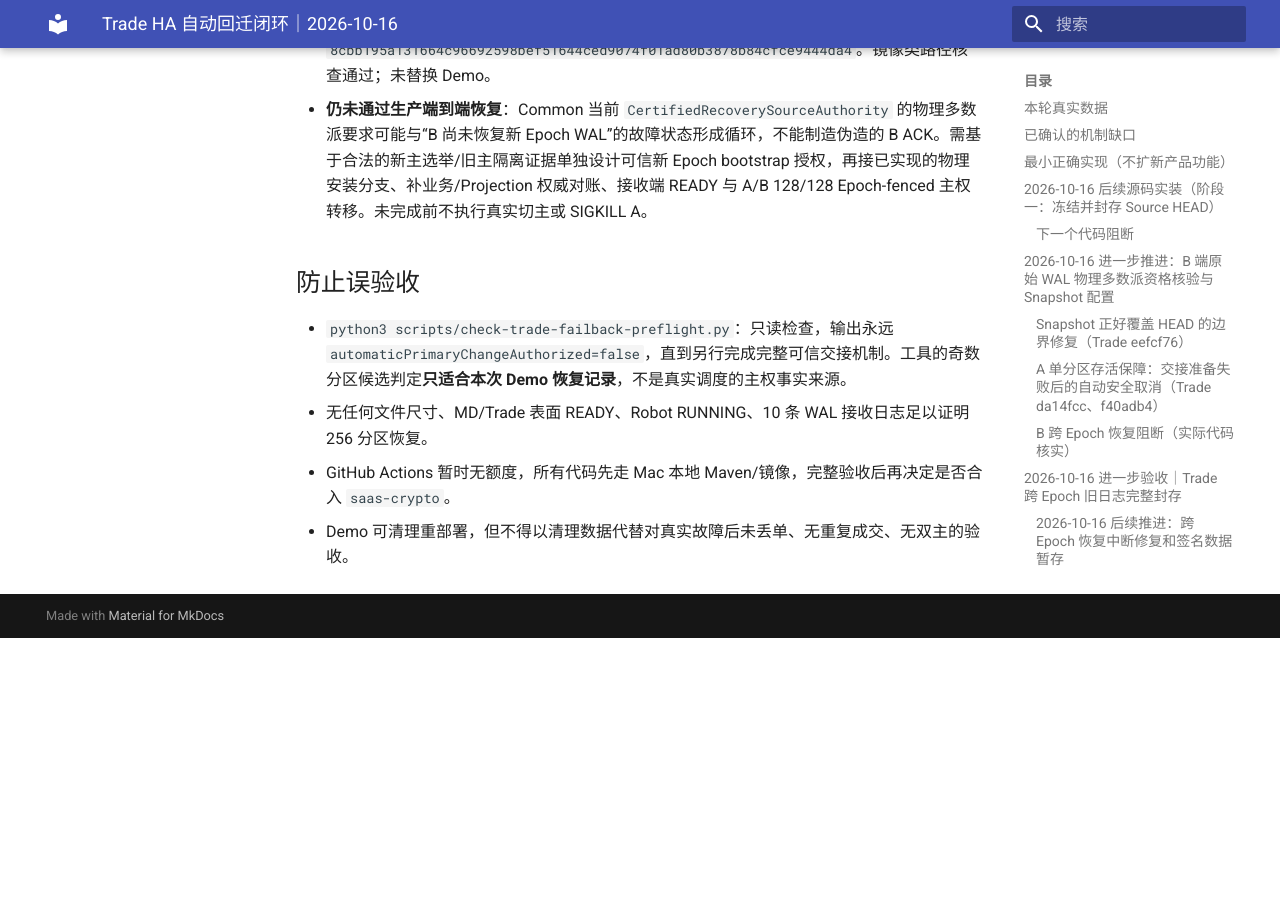
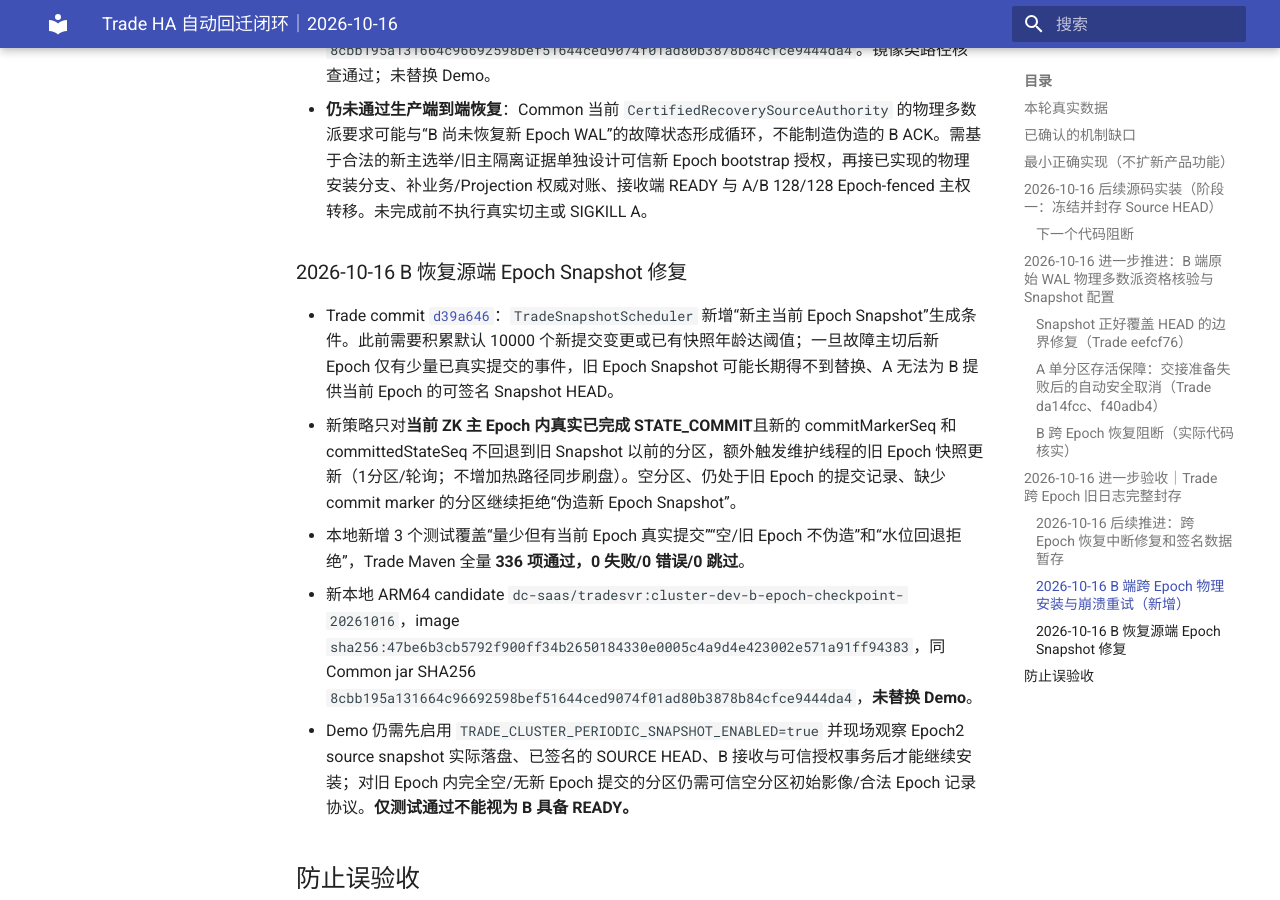
Before and after one commit to bliplink/dc-quant-deploy, an MkDocs documentation site: the page built from docs/TRADE_HA_AUTO_FAILBACK_CLOSURE_20261016.zh-CN.md, in a window 1280 px wide and 900 px high, scrolled down 7543 px. Built offline with MkDocs 1.6.1 and Material for MkDocs 9.7.7, drawn with Linux system fonts in a browser that asks for light colours; before the commit the page ends 8181 px from its top, so only the background shows below that.

Commit message:
docs(trade-ha): record source epoch snapshot readiness and B recovery status

```diff
--- a/docs/TRADE_HA_AUTO_FAILBACK_CLOSURE_20261016.zh-CN.md
+++ b/docs/TRADE_HA_AUTO_FAILBACK_CLOSURE_20261016.zh-CN.md
@@ -114,6 +114,15 @@
 - 新本地 ARM64 镜像 `dc-saas/tradesvr:cluster-dev-b-physical-install-20261016`，镜像 `sha256:671c3f68d1b6f311c0feb995a99f887da8d0d192ec8a6c064a7fa6f37bda90b9`，Common JAR SHA256 `8cbb195a131664c96692598bef51644ced9074f01ad80b3878b84cfce9444da4`。镜像类路径核查通过；未替换 Demo。
 - **仍未通过生产端到端恢复**：Common 当前 `CertifiedRecoverySourceAuthority` 的物理多数派要求可能与“B 尚未恢复新 Epoch WAL”的故障状态形成循环，不能制造伪造的 B ACK。需基于合法的新主选举/旧主隔离证据单独设计可信新 Epoch bootstrap 授权，再接已实现的物理安装分支、补业务/Projection 权威对账、接收端 READY 与 A/B 128/128 Epoch-fenced 主权转移。未完成前不执行真实切主或 SIGKILL A。
 
+
+### 2026-10-16 B 恢复源端 Epoch Snapshot 修复
+
+- Trade commit [`d39a646`](https://github.com/bliplink/com.app.dc.tradesvr/commit/d39a6464298c85cbe8525c6cdbfe5f6ae0a0cbf9)：`TradeSnapshotScheduler` 新增“新主当前 Epoch Snapshot”生成条件。此前需要积累默认 10000 个新提交变更或已有快照年龄达阈值；一旦故障主切后新 Epoch 仅有少量已真实提交的事件，旧 Epoch Snapshot 可能长期得不到替换、A 无法为 B 提供当前 Epoch 的可签名 Snapshot HEAD。
+- 新策略只对**当前 ZK 主 Epoch 内真实已完成 STATE_COMMIT**且新的 commitMarkerSeq 和 committedStateSeq 不回退到旧 Snapshot 以前的分区，额外触发维护线程的旧 Epoch 快照更新（1分区/轮询；不增加热路径同步刷盘）。空分区、仍处于旧 Epoch 的提交记录、缺少 commit marker 的分区继续拒绝“伪造新 Epoch Snapshot”。
+- 本地新增 3 个测试覆盖“量少但有当前 Epoch 真实提交”“空/旧 Epoch 不伪造”和“水位回退拒绝”，Trade Maven 全量 **336 项通过，0 失败/0 错误/0 跳过**。
+- 新本地 ARM64 candidate `dc-saas/tradesvr:cluster-dev-b-epoch-checkpoint-20261016`，image `sha256:47be6b3cb5792f900ff34b2650184330e0005c4a9d4e423002e571a91ff94383`，同 Common jar SHA256 `8cbb195a131664c96692598bef51644ced9074f01ad80b3878b84cfce9444da4`，**未替换 Demo**。
+- Demo 仍需先启用 `TRADE_CLUSTER_PERIODIC_SNAPSHOT_ENABLED=true` 并现场观察 Epoch2 source snapshot 实际落盘、已签名的 SOURCE HEAD、B 接收与可信授权事务后才能继续安装；对旧 Epoch 内完全空/无新 Epoch 提交的分区仍需可信空分区初始影像/合法 Epoch 记录协议。**仅测试通过不能视为 B 具备 READY。**
+
 ## 防止误验收
 
 - `python3 scripts/check-trade-failback-preflight.py`：只读检查，输出永远 `automaticPrimaryChangeAuthorized=false`，直到另行完成完整可信交接机制。工具的奇数分区候选判定**只适合本次 Demo 恢复记录**，不是真实调度的主权事实来源。
```
